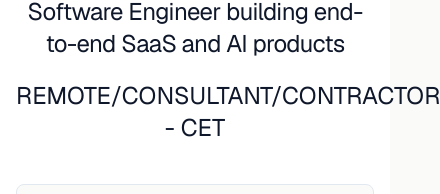
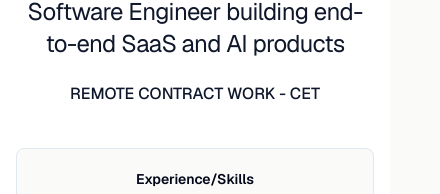
Before and after one commit to BledarBunjaku/bledar-ai-portfolio, a Next.js app: page / in a window 390 px wide. Shown: the part 202-396 px from the top of the page, 440 px wide, since content can reach past the window. Built offline with nearby package versions, Linux system fonts and the light colour scheme; no server answers; a web font is replaced by a local one.

Commit message:
Improve mobile hero subtitle

```diff
--- a/src/app/page.tsx
+++ b/src/app/page.tsx
@@ -39,15 +39,15 @@ export default function Home() {
     <>
       <ScrollSummaryBar
         title="Software Engineer building end-to-end SaaS and AI products"
-        subtitle="Remote/consultant/contractor - CET"
+        subtitle="Remote contract work - CET"
       />
       <section className="border-b border-slate-200 bg-white">
         <div className="mx-auto w-full max-w-6xl px-4 py-16 sm:px-6 sm:py-20 lg:px-8">
           <h1 className="mx-auto max-w-4xl text-center text-2xl font-normal tracking-tight text-[#0F172A] sm:text-3xl">
             Software Engineer building end-to-end SaaS and AI products
           </h1>
-          <p className="mx-auto mt-5 max-w-3xl text-center text-2xl uppercase leading-8 text-slate-900">
-            Remote/consultant/contractor - CET
+          <p className="mx-auto mt-5 max-w-3xl text-center text-base font-medium uppercase leading-7 text-slate-900 sm:text-2xl sm:leading-8">
+            Remote contract work - CET
           </p>
 
           <div className="mt-10 px-7 text-center rounded-lg border border-slate-200 bg-[#FAFAF8] p-5">
--- a/src/components/scroll-summary-bar.tsx
+++ b/src/components/scroll-summary-bar.tsx
@@ -30,7 +30,7 @@ export function ScrollSummaryBar({ title, subtitle }: ScrollSummaryBarProps) {
     >
       <div className="mx-auto flex w-full max-w-6xl flex-col gap-1 px-4 py-3 sm:px-6 md:flex-row md:items-center md:justify-between lg:px-8">
         <p className="text-sm font-semibold sm:text-base">{title}</p>
-        <p className="text-xs font-medium uppercase tracking-[0.12em] text-blue-100 sm:text-sm">{subtitle}</p>
+        <p className="text-xs font-medium uppercase tracking-[0.06em] text-blue-100 sm:text-sm sm:tracking-[0.12em]">{subtitle}</p>
       </div>
     </div>
   );
```
